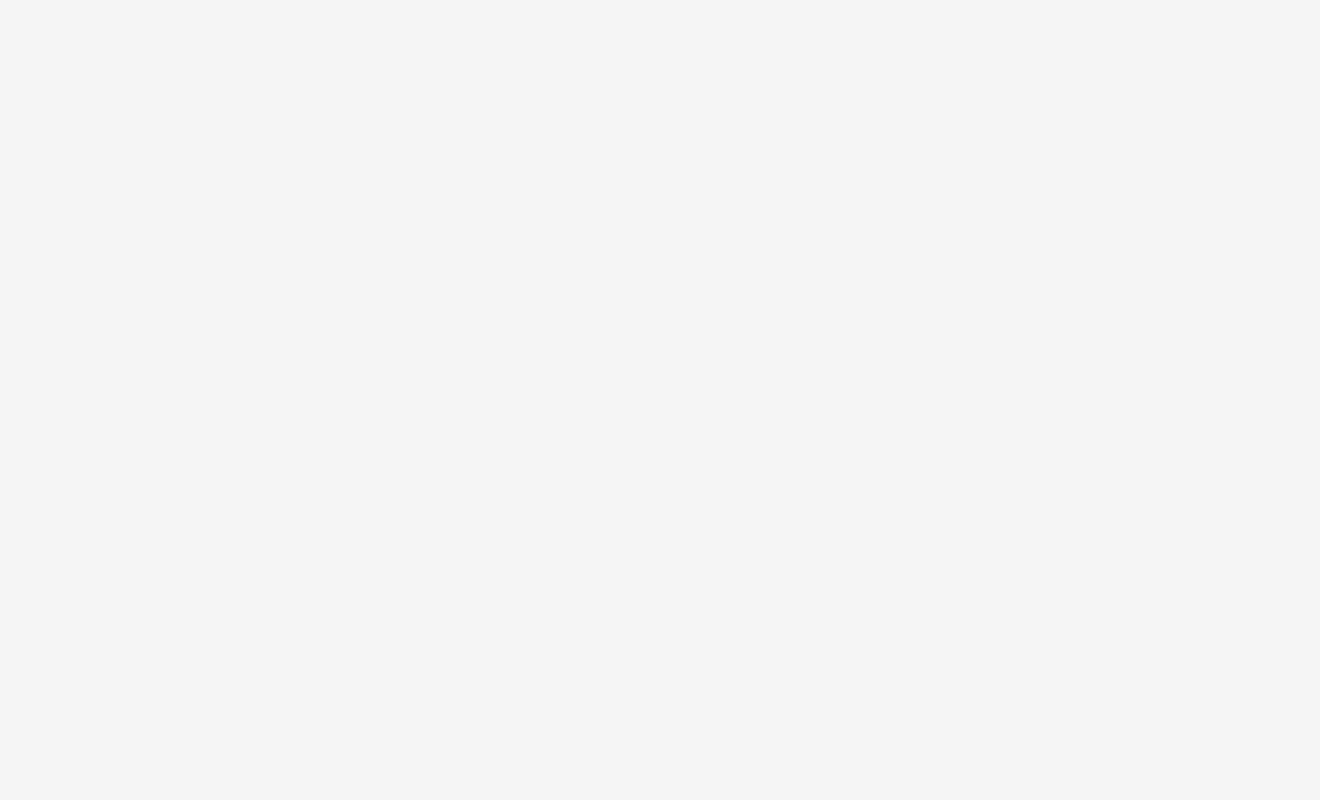
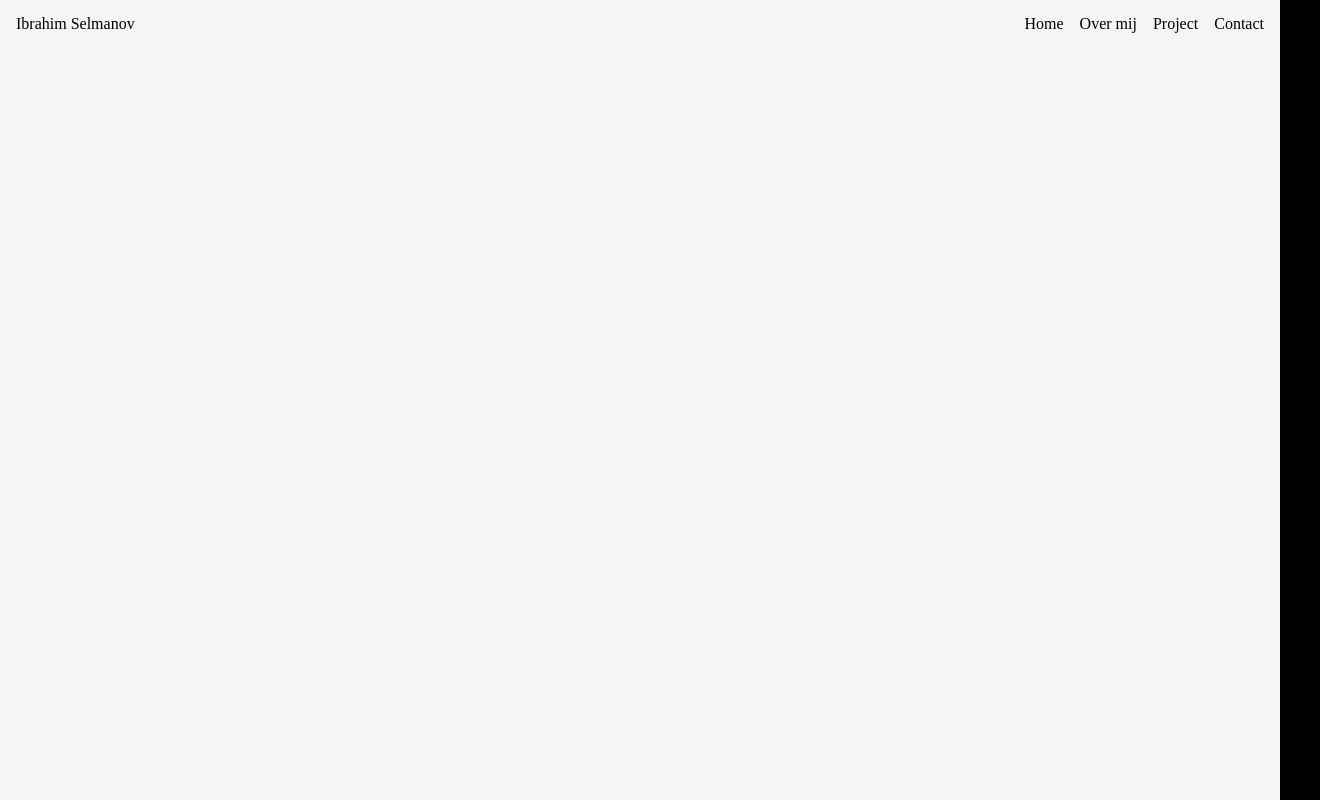
Before and after one commit to IbrahimSLNV/www, a plain HTML site: page html/index.html in a window 1280 px wide. Shown: the whole page, 1320 px wide, since content can reach past the window. Drawn offline with Linux system fonts and the light colour scheme.

Commit message:
Navigation bar

```diff
--- a/css/index.css
+++ b/css/index.css
@@ -15,6 +15,31 @@ body {
 /* flex-container */
 .flex-container {
     background-color: whitesmoke;
-    width: 85rem;
     height: 100%;
+    width: 100%;
 }
+
+/* Header */
+header {
+    display: flex;
+    flex-direction: row;
+    justify-content: space-between;
+    align-items: center;
+    padding: 1rem;
+}
+
+ul {
+    display: flex;
+    flex-direction: row;
+    justify-content: center;
+    align-items: center;
+}
+
+li {
+    padding-left: 1rem;
+}
+
+li a {
+    text-decoration: none;
+    color: black;
+}
--- a/html/index.html
+++ b/html/index.html
@@ -9,7 +9,17 @@
 </head>
 <body>
     <div class="flex-container">
-        <h1>a</h1>
+        <header>
+            <h1>Ibrahim Selmanov</h1>
+            <nav>
+                <ul>
+                    <li><a href="#">Home</a></li>
+                    <li><a href="#">Over mij</a></li>
+                    <li>Project</li>
+                    <li><a href="#">Contact</a></li>
+                </ul>
+            </nav>
+        </header>
     </div>
 </body>
 </html>
```
